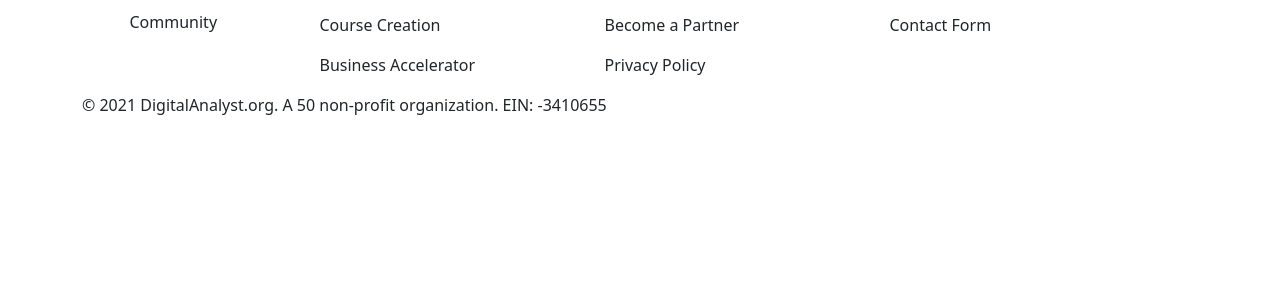
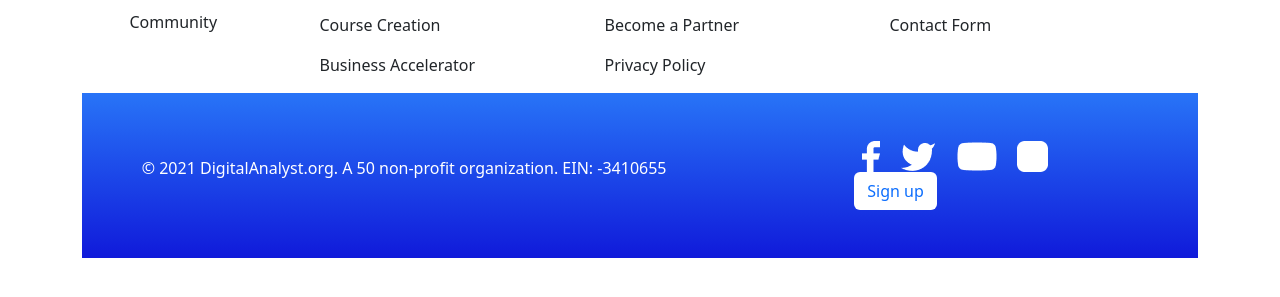
Before and after one commit to Alisher1504/my_team_project, a plain HTML site: page index.html in a window 1280 px wide. Shown: the part 99-396 px from the top of the page. Drawn offline with Linux system fonts and the light colour scheme.

Commit message:
Footer-foot

```diff
--- a/assets/css/style.css
+++ b/assets/css/style.css
@@ -1,3 +1,4 @@
 .container footer .footer-foot {
-    background-color: liner-gradient;
+  background-image: linear-gradient(to bottom,rgb(40, 116, 247), rgb(16, 26, 218));;
+  color: white;
 }
--- a/index.html
+++ b/index.html
@@ -75,12 +75,20 @@
                 </div>
             </div>
             <div class="footer-foot">
-                <p>© 2021 DigitalAnalyst.org. A 50 non-profit organization. EIN: -3410655</p>
-                <img src="./assets/icons/Vector.png" alt="">
-                <img src="./assets/icons/Vector (1).png" alt="">
-                <img src="./assets/icons/Vector (2).png" alt="">
-                <img src="./assets/icons/Vector (3).png" alt="">
-
+                <div class="col-md-12">
+                    <div class="row justify-content-around align-items-center ">
+                        <div class="col-md-7 p-5">
+                            <p>© 2021 DigitalAnalyst.org. A 50 non-profit organization. EIN: -3410655</p>
+                        </div>
+                        <div class="col-md-4 p-5 ">
+                            <img class="img-fluid mx-2" src="./assets/icons/Vector.png" alt="">
+                            <img class="img-fluid mx-2" src="./assets/icons/Vector (1).png" alt="">
+                            <img class="img-fluid mx-2" src="./assets/icons/Vector (2).png" alt="">
+                            <img class="img-fluid mx-2" src="./assets/icons/Vector (3).png" alt="">
+                            <button class="btn bg-white text-primary" >Sign up</button>
+                        </div>
+                    </div>
+                </div>
             </div>
         </footer>
 
```
